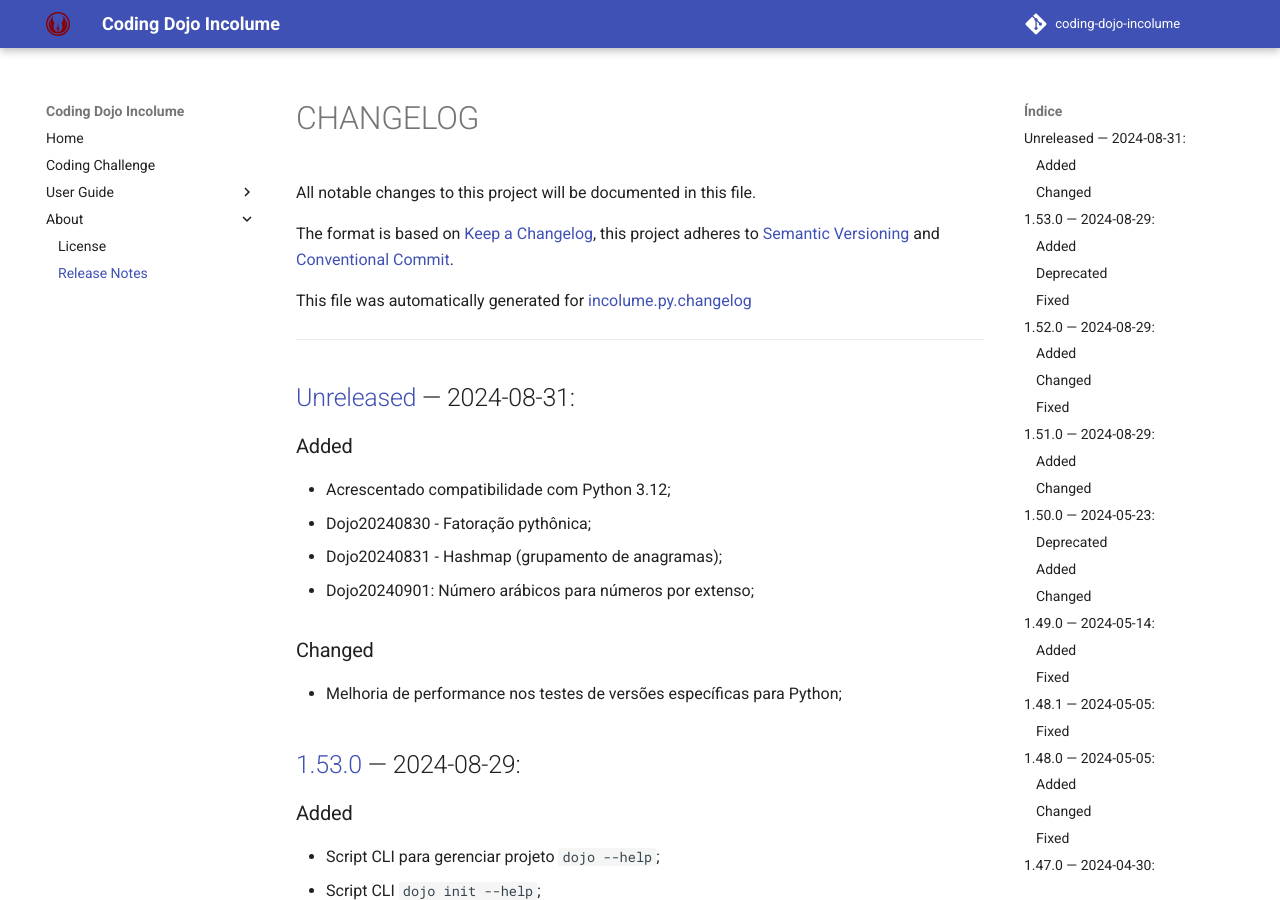
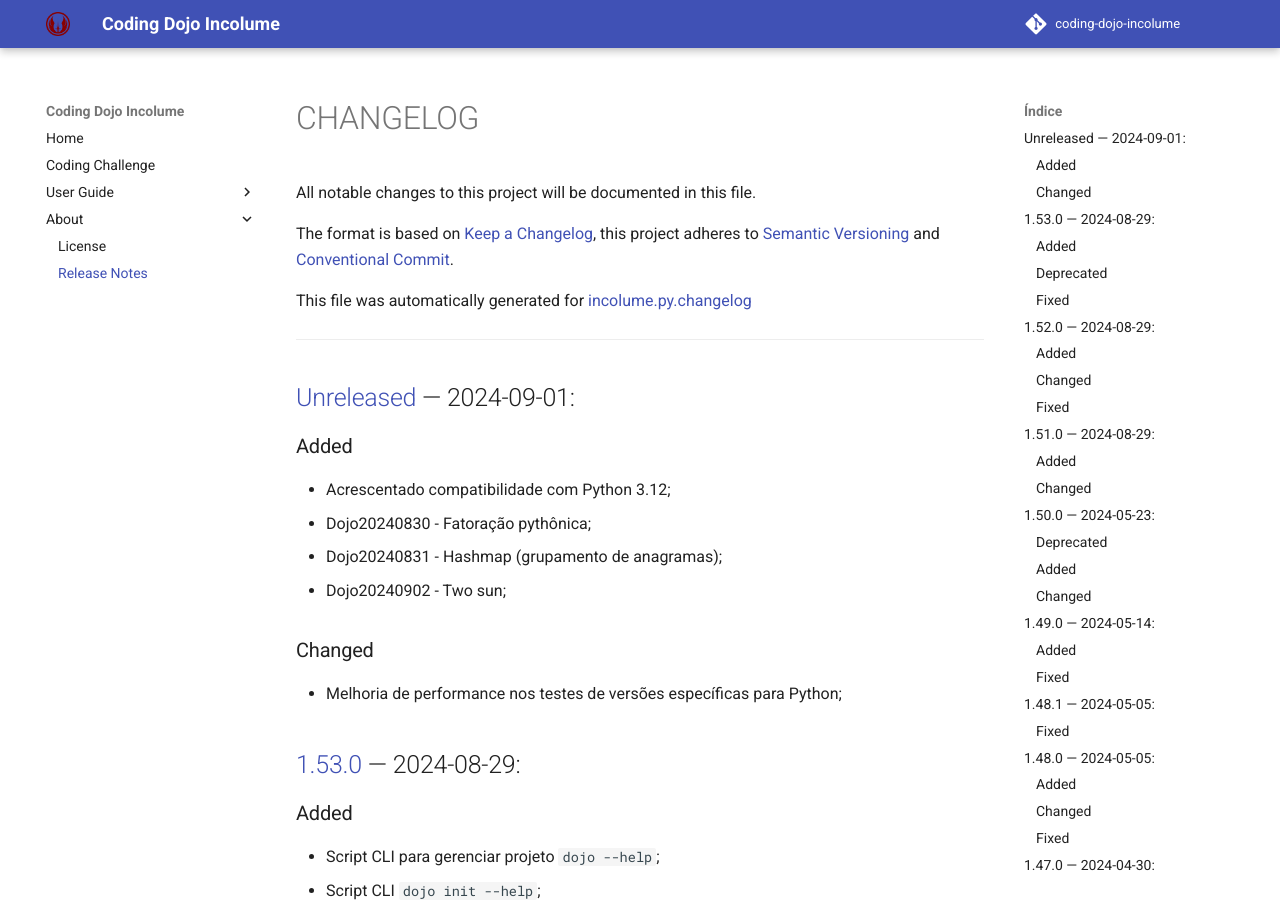
Before and after one commit to incolume-jedi/coding-dojo, an MkDocs documentation site: the page built from docs/about/CHANGELOG.md, in a window 1280 px wide and 900 px high. Built offline with MkDocs 1.6.1 and Material for MkDocs 9.7.7, drawn with Linux system fonts in a browser that asks for light colours; comment, search, counter and statistics services are not loaded.

Commit message:
build: coding-dojo-jedi 1.54.0a8

```diff
--- a/docs/about/CHANGELOG.md
+++ b/docs/about/CHANGELOG.md
@@ -10,12 +10,12 @@ This file was automatically generated for [incolume.py.changelog](https://github
 ---
 
 
-## [Unreleased]	 &#8212; 	2024-08-31:
+## [Unreleased]	 &#8212; 	2024-09-01:
 ### Added
   - Acrescentado compatibilidade com Python 3.12;
   - Dojo20240830 - Fatoração pythônica;
   - Dojo20240831 - Hashmap (grupamento de anagramas);
-  - Dojo20240901: Número arábicos para números por extenso;
+  - Dojo20240902 - Two sun;
 ### Changed
   - Melhoria de performance nos testes de versões específicas para Python;
 
--- a/incolume/py/coding_dojo_jedi/version.txt
+++ b/incolume/py/coding_dojo_jedi/version.txt
@@ -1 +1 @@
-1.54.0a7
+1.54.0a8
--- a/pyproject.toml
+++ b/pyproject.toml
@@ -1,6 +1,6 @@
 [tool.poetry]
 name = "coding-dojo-jedi"
-version = "1.54.0a7"
+version = "1.54.0a8"
 description = "códigos da guilda jedi incolume"
 authors = ["Britodfbr <britodfbr@gmail.com>"]
 packages = [{include = "incolume"}]
```
